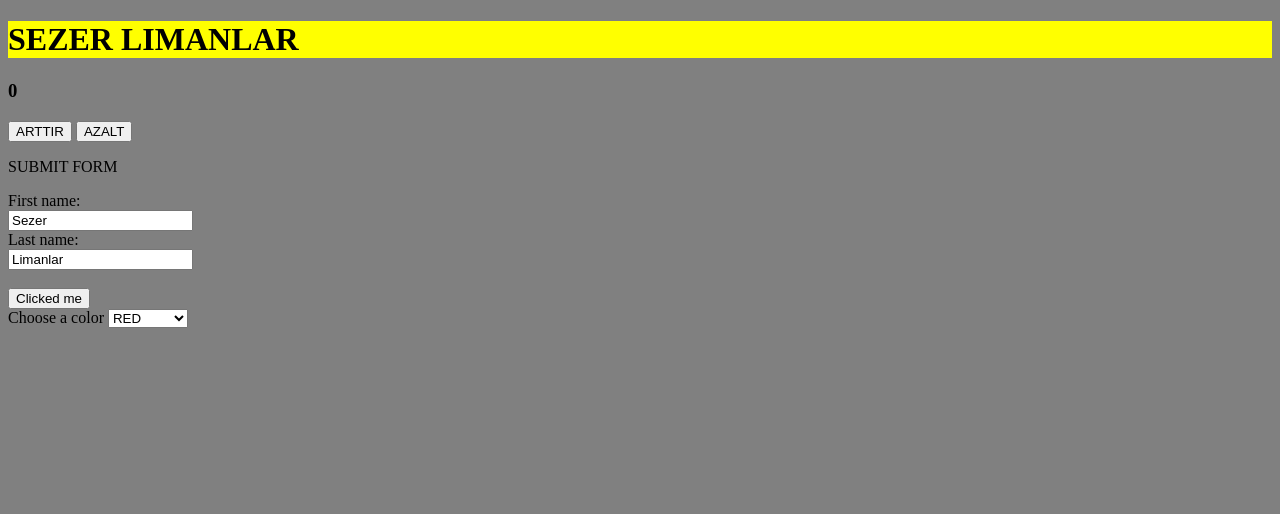
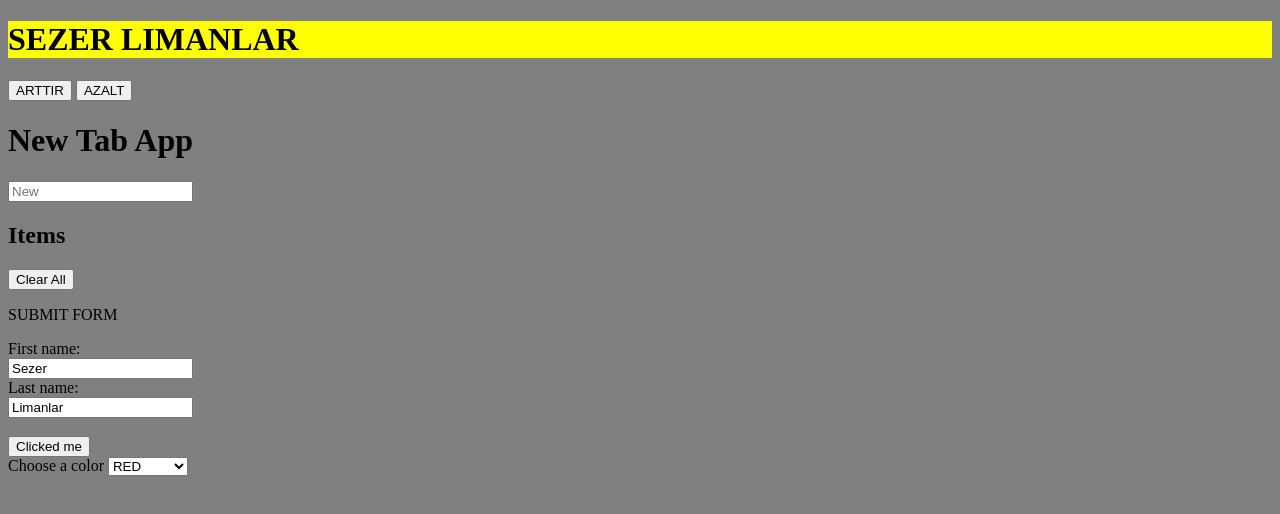
Before and after one commit to sezerlimanlar/kodluyoruzilkrepo, a plain HTML site: page index.html in a window 1280 px wide. Drawn offline with Linux system fonts and the light colour scheme.

Commit message:
localStorage added

```diff
--- a/index.html
+++ b/index.html
@@ -9,9 +9,21 @@
 </head>
 <body></body>
     <h1 id="baslik">SEZER LIMANLAR</h1>
-    <h3 id="counter">100</h3>
+    <h3 id="counter"></h3>
     <button id="increase">ARTTIR</button>
     <button id="decrease">AZALT</button>
+    <div class="small-container">
+      <h1>New Tab App</h1>
+
+      <form>
+        <input id="item" type="text" placeholder="New">
+      </form>
+
+      <h2>Items</h2>
+      <ul></ul>
+
+      <button id="btn">Clear All</button>
+    </div>
 
     <div class="container">
         <div><p id="text">SUBMIT FORM </p> </div>
--- a/kodluyoruz.js
+++ b/kodluyoruz.js
@@ -1,5 +1,4 @@
 //! KARIŞIK ÇALIŞMA SAYFASI
-
 
 //İndexleriyle film isimlerini listeleme
 
@@ -12,9 +11,8 @@
 }
 filmList(["twd","tw","lc","tsa"]) */
 
-
- //MOUSE EVENTİ
- /*let baslik = document.querySelector('#baslik');
+//MOUSE EVENTİ
+/*let baslik = document.querySelector('#baslik');
 baslik.addEventListener('mouseover', domClick)
 
 
@@ -24,13 +22,15 @@ function domClick(){
 
 //KLAVYE EVENTİ
 
-/* baslik.addEventListener("copy",cuttingFunction);
+/*
+baslik.addEventListener("copy",cuttingFunction);
 
 function cuttingFunction(event){
   console.log("etkinlik tipi: " , event.type)
   }  */
 
-/*   const selectBox = document.querySelector('#selectColor');
+/*
+const selectBox = document.querySelector('#selectColor');
 const button = document.querySelector('#button');
 const form = document.querySelector('.inputText');
 const cerceve = document.querySelector('.container');
@@ -47,7 +47,10 @@ button.addEventListener('click',function(){
         console.log('buton');
         })
  */
-        let counter = 0;
+
+//DOM EVENT + LOCALSTORAGE
+
+/*   let counter = Number(localStorage.getItem('counter')) || 0;
         let counterDOM = document.querySelector('#counter');
         let increaseDOM= document.querySelector('#increase');
         let decreaseDOM= document.querySelector('#decrease');
@@ -60,4 +63,53 @@ button.addEventListener('click',function(){
             this.id == 'increase'
             ?   counterDOM.innerHTML = counter+=1
             :   counterDOM.innerHTML = counter-=1;
-        }
+            localStorage.setItem('counter', counter)
+
+        } */
+
+
+// LOCALSTORAGE
+/*
+const form = document.querySelector('form');
+const ul = document.querySelector('ul');
+const button = document.querySelector('#btn');
+const input = document.getElementById('item');
+let itemsArray = localStorage.getItem('items') ? JSON.parse(localStorage.getItem('items')) : [];
+
+localStorage.setItem('items', JSON.stringify(itemsArray));
+const data = JSON.parse(localStorage.getItem('items'));
+
+const liMaker = (text) => {
+  const li = document.createElement('li');
+  li.textContent = text;
+  ul.appendChild(li);
+}
+
+form.addEventListener('submit', function (e) {
+  e.preventDefault();
+
+  itemsArray.push(input.value);
+  localStorage.setItem('items', JSON.stringify(itemsArray));
+  liMaker(input.value);
+
+});
+
+data.forEach(item => {
+  liMaker(item);
+});
+
+button.addEventListener('click', function () {
+  localStorage.clear();
+  while (ul.firstChild) {
+    ul.removeChild(ul.firstChild);
+  }
+  itemsArray = [];
+}); */
+
+//JSON.stringify JSON.parse
+/*
+var movies = ["Sezer", "Limanlar","İzmir"];
+
+localStorage.setItem("mySelf", JSON.stringify(movies));
+let kitap = JSON.parse(localStorage.getItem("mySelf"));
+console.log(kitap[2]) */
```
